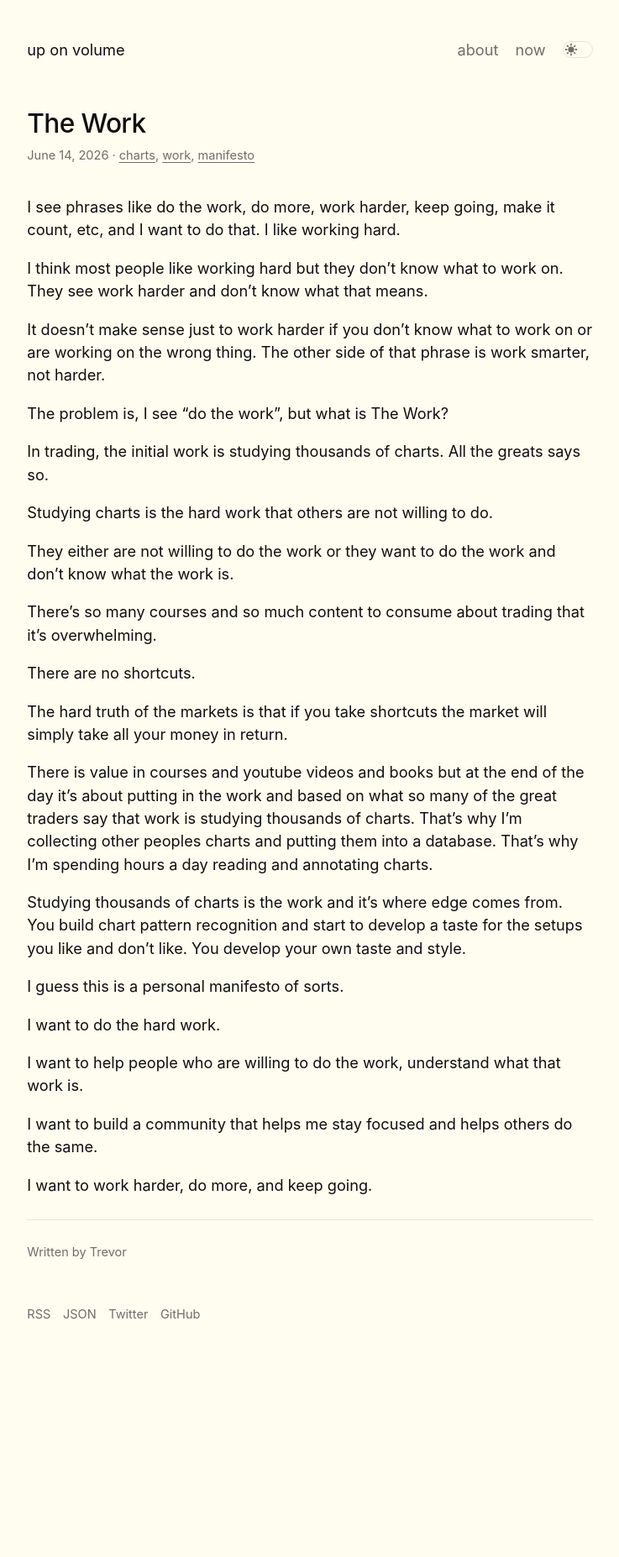
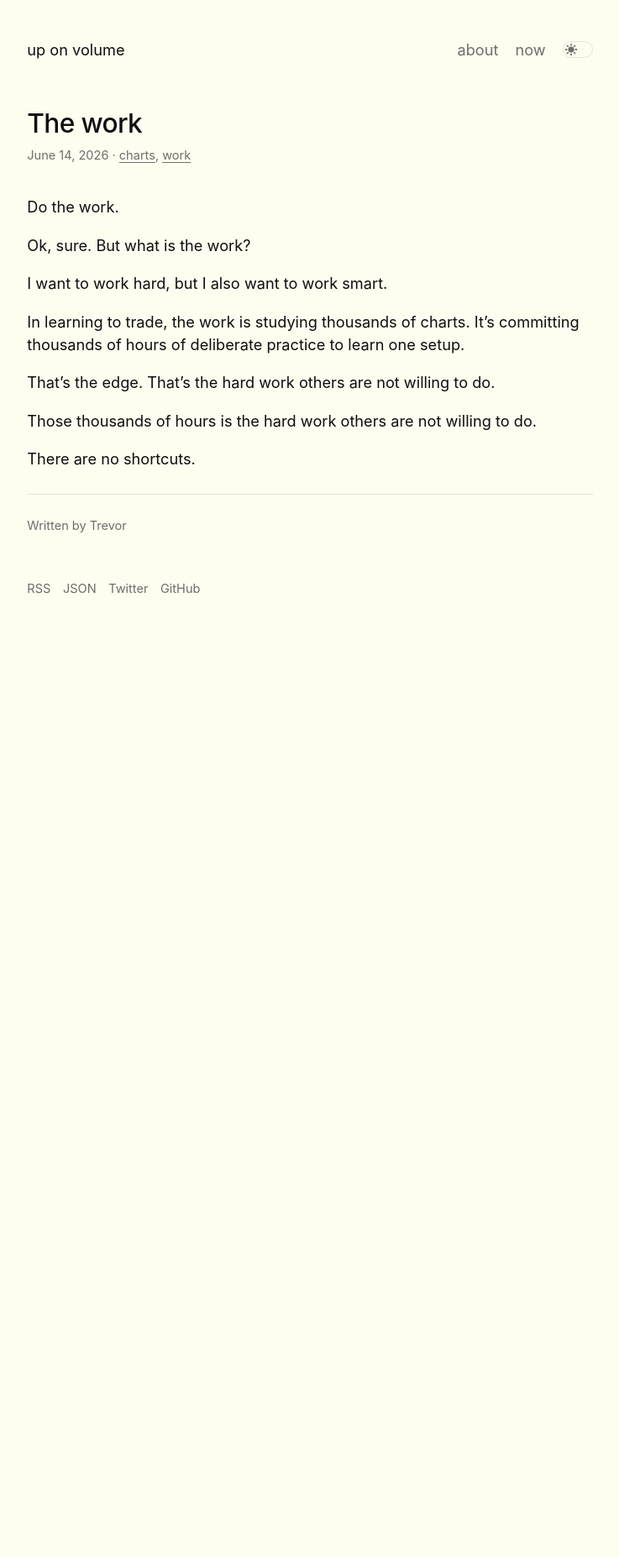
Before and after one commit to txpost/uponvolume-website, a Jekyll site: the page built from _notes/2026-06-14-the-work.md, in a window 1280 px wide. Shown: the whole page at 84% size, without its empty margins (271-1008 px from the left). Built offline with Jekyll 4.4.1, drawn with Linux system fonts in a browser that asks for light colours; after the commit the page ends 989 px from its top, so only the background shows below that.

Commit message:
Revise three blog posts: tighten prose and frontmatter
Edit move-the-needle, make-charts-people-want-to-read, and the-work
for clarity and concision; adjust topics/description metadata.

Co-Authored-By: Claude Opus 4.8 (1M context) <noreply@anthropic.com>

```diff
--- a/_notes/2026-06-14-the-work.md
+++ b/_notes/2026-06-14-the-work.md
@@ -1,40 +1,20 @@
 ---
-title: The Work
+title: The work
 date: 2026-06-14
-topics: [charts, work, manifesto]
-description: An attempt at a personal manifesto.
+topics: [charts, work]
+description: What is the work?
 ---
 
-I see phrases like do the work, do more, work harder, keep going, make it count, etc, and I want to do that. I like working hard.
+Do the work.
 
-I think most people like working hard but they don’t know what to work on. They see work harder and don’t know what that means.
+Ok, sure. But what is the work?
 
-It doesn’t make sense just to work harder if you don’t know what to work on or are working on the wrong thing. The other side of that phrase is work smarter, not harder.
+I want to work hard, but I also want to work smart.
 
-The problem is, I see “do the work”, but what is The Work?
+In learning to trade, the work is studying thousands of charts. It's committing thousands of hours of deliberate practice to learn one setup.
 
-In trading, the initial work is studying thousands of charts. All the greats says so.
+That's the edge. That's the hard work others are not willing to do.
 
-Studying charts is the hard work that others are not willing to do.
-
-They either are not willing to do the work or they want to do the work and don’t know what the work is.
-
-There’s so many courses and so much content to consume about trading that it’s overwhelming.
+Those thousands of hours is the hard work others are not willing to do.
 
 There are no shortcuts.
-
-The hard truth of the markets is that if you take shortcuts the market will simply take all your money in return.
-
-There is value in courses and youtube videos and books but at the end of the day it’s about putting in the work and based on what so many of the great traders say that work is studying thousands of charts. That’s why I’m collecting other peoples charts and putting them into a database. That’s why I’m spending hours a day reading and annotating charts.
-
-Studying thousands of charts is the work and it’s where edge comes from. You build chart pattern recognition and start to develop a taste for the setups you like and don’t like. You develop your own taste and style.
-
-I guess this is a personal manifesto of sorts.
-
-I want to do the hard work.
-
-I want to help people who are willing to do the work, understand what that work is.
-
-I want to build a community that helps me stay focused and helps others do the same.
-
-I want to work harder, do more, and keep going.
```
Also changed, not shown: _notes/2026-06-10-move-the-needle.md (+7 -7 lines), _notes/2026-06-11-make-charts-people-want-to-read.md (+14 -16 lines).
